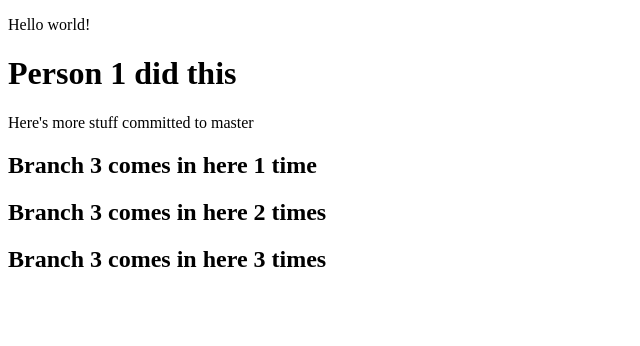
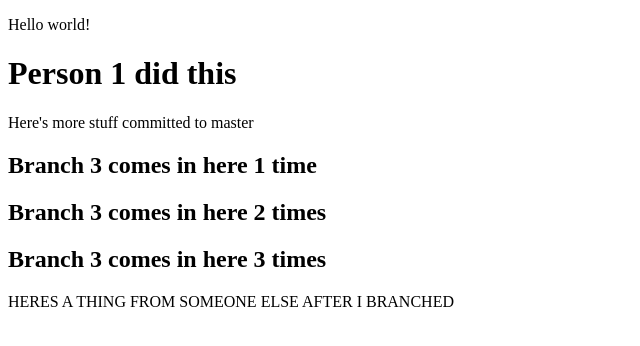
Before and after one commit to KassieJones/demo, an Angular app: page / in a window 1280 px wide. Shown: the top 346 px of the page, without its empty margins (0-640 px from the left). Built offline with nearby package versions, Linux system fonts and the light colour scheme.

Commit message:
stuff from a diff person

```diff
--- a/src/app/app.component.html
+++ b/src/app/app.component.html
@@ -5,6 +5,7 @@
   <h2>Branch 3 comes in here 1 time</h2>
   <h2>Branch 3 comes in here 2 times</h2>
   <h2>Branch 3 comes in here 3 times</h2>
+  HERES A THING FROM SOMEONE ELSE AFTER I BRANCHED
 </div>
 
 <router-outlet></router-outlet>
```
